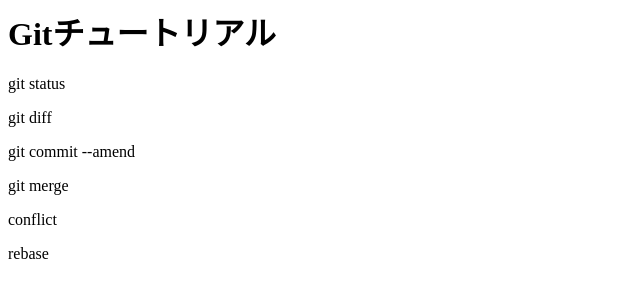
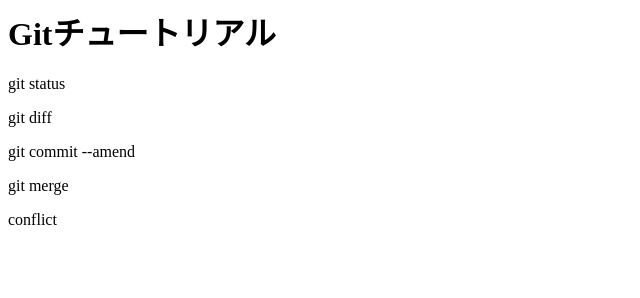
Before and after one commit to mtmth1234/git_tutorial, a plain HTML site: page index.html in a window 1280 px wide. Shown: the full height of the page, 0-640 px from the left. Drawn offline with Linux system fonts and the light colour scheme.

Commit message:
ribase文削除

```diff
--- a/index.html
+++ b/index.html
@@ -4,4 +4,3 @@
 <p>git commit --amend</p>
 <p>git merge</p>
 <p>conflict</p>
-<p>rebase</p>
```
